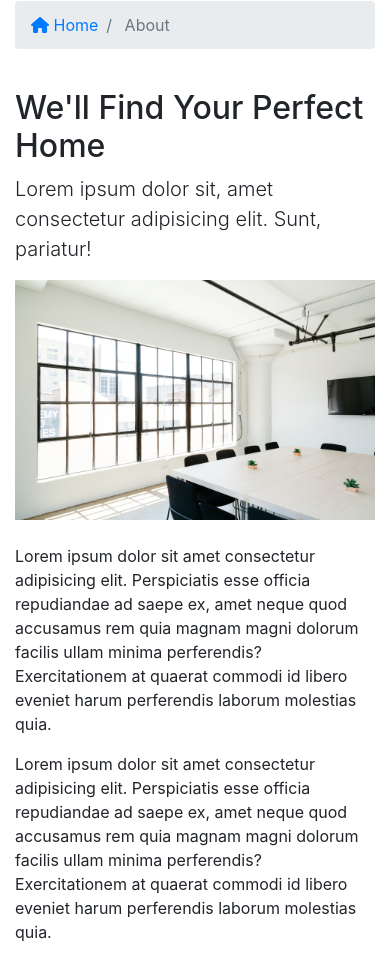
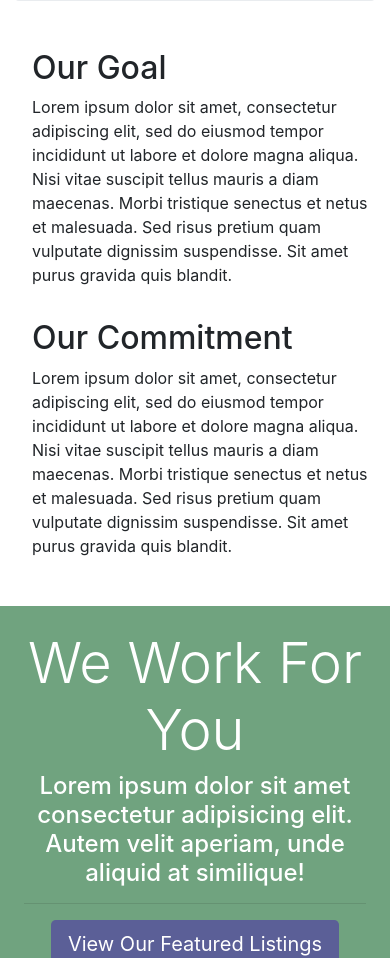
Before and after one commit to RedSnip8/Premier_Properties, a Django app: page /about in a window 390 px wide. Shown: the part 451-1409 px from the top of the page. Run offline with Django 3.2, Linux system fonts and the light colour scheme; some libraries are stand-ins or nearby versions.

Commit message:
About 1.2
About page adjusted for design updates

```diff
--- a/templates/pages/about.html
+++ b/templates/pages/about.html
@@ -7,8 +7,8 @@
   <div class="container">
     <div class="row text-center">
       <div class="col-md-12">
-        <h1 class="display-4">About Premier Properties</h1>
-        <p class="lead">Lorem ipsum dolor sit, amet consectetur adipisicing elit. Sunt, pariatur!</p>
+        <h1 class="display-4">Premier Properties</h1>
+        <p class="lead">Chicago's community focused real estate brokerage, Our team works for you!</p>
       </div>
     </div>
   </div>
@@ -32,43 +32,35 @@
 <section id="about" class="py-4">
   <div class="container">
     <div class="row">
-      <div class="col-md-8">
-        <h2>We'll Find Your Perfect Home</h2>
-        <p class="lead">Lorem ipsum dolor sit, amet consectetur adipisicing elit. Sunt, pariatur!</p>
-        <img src="{% static 'img/premier_about.jpg' %}" alt="">
-        <p class="mt-4">Lorem ipsum dolor sit amet consectetur adipisicing elit. Perspiciatis esse officia repudiandae
-          ad saepe ex, amet
-          neque quod accusamus rem quia magnam magni dolorum facilis ullam minima perferendis? Exercitationem at quaerat
-          commodi id libero eveniet harum perferendis laborum molestias quia.
-        </p>
-        <p>Lorem ipsum dolor sit amet consectetur adipisicing elit. Perspiciatis esse officia repudiandae ad saepe ex,
-          amet
-          neque quod accusamus rem quia magnam magni dolorum facilis ullam minima perferendis? Exercitationem at quaerat
-          commodi id libero eveniet harum perferendis laborum molestias quia.</p>
+      <div class="d-none d-lg-inline p-2 col"><img src="{% static 'img/premier_about.jpg' %}" alt=""></div>
+      <div class="ml-4 p-2 col align-self-center">
+        <h2>Our Goal</h2>
+        <p>Lorem ipsum dolor sit amet, consectetur adipiscing elit, sed do eiusmod
+          tempor incididunt ut labore et dolore magna aliqua. Nisi vitae suscipit tellus mauris a diam maecenas. Morbi
+          tristique senectus et netus et malesuada. Sed risus pretium quam vulputate dignissim suspendisse. Sit amet
+          purus gravida quis blandit.</p>
       </div>
-      <div class="col-md-4">
-        <div class="card">
-          <img class="card-img-top" src="assets/img/realtors/kyle.jpg" alt="Seller of the month">
-          <div class="card-body">
-            <h5 class="card-title">Seller Of The Month</h5>
-            <h6 class="text-secondary">Kyle Brown</h6>
-            <p class="card-text">Lorem ipsum dolor sit amet consectetur adipisicing elit. Omnis nesciunt amet, illo
-              itaque similique repellat.
-              content.
-            </p>
-          </div>
-        </div>
+    </div>
+    <div class="row">
+      <div class="ml-4 p-2 col align-self-center">
+        <h2>Our Commitment</h2>
+        <p>Lorem ipsum dolor sit amet, consectetur adipiscing elit, sed do eiusmod
+          tempor incididunt ut labore et dolore magna aliqua. Nisi vitae suscipit tellus mauris a diam maecenas. Morbi
+          tristique senectus et netus et malesuada. Sed risus pretium quam vulputate dignissim suspendisse. Sit amet
+          purus gravida quis blandit.</p>
       </div>
+      <div class="d-none d-lg-inline p-2 col"><img src="{% static 'img/premier-about-image1.jpg' %}" alt=""></div>
+
     </div>
   </div>
 </section>
 
 <!-- Work -->
-<section id="work" class="bg-green text-white text-center">
+<section id="work" class="bg-green text-white text-center p-4">
   <h2 class="display-4">We Work For You</h2>
   <h4>Lorem ipsum dolor sit amet consectetur adipisicing elit. Autem velit aperiam, unde aliquid at similique!</h4>
   <hr>
-  <a href="{% url 'index' %}" class="btn btn-purple text-white btn-lg">View Our Featured Listings</a>
+  <a href="{% url 'index' %}" class="btn btn-purple text-white btn-lg btn-center">View Our Featured Listings</a>
 </section>
 
 <!-- Team -->
```
